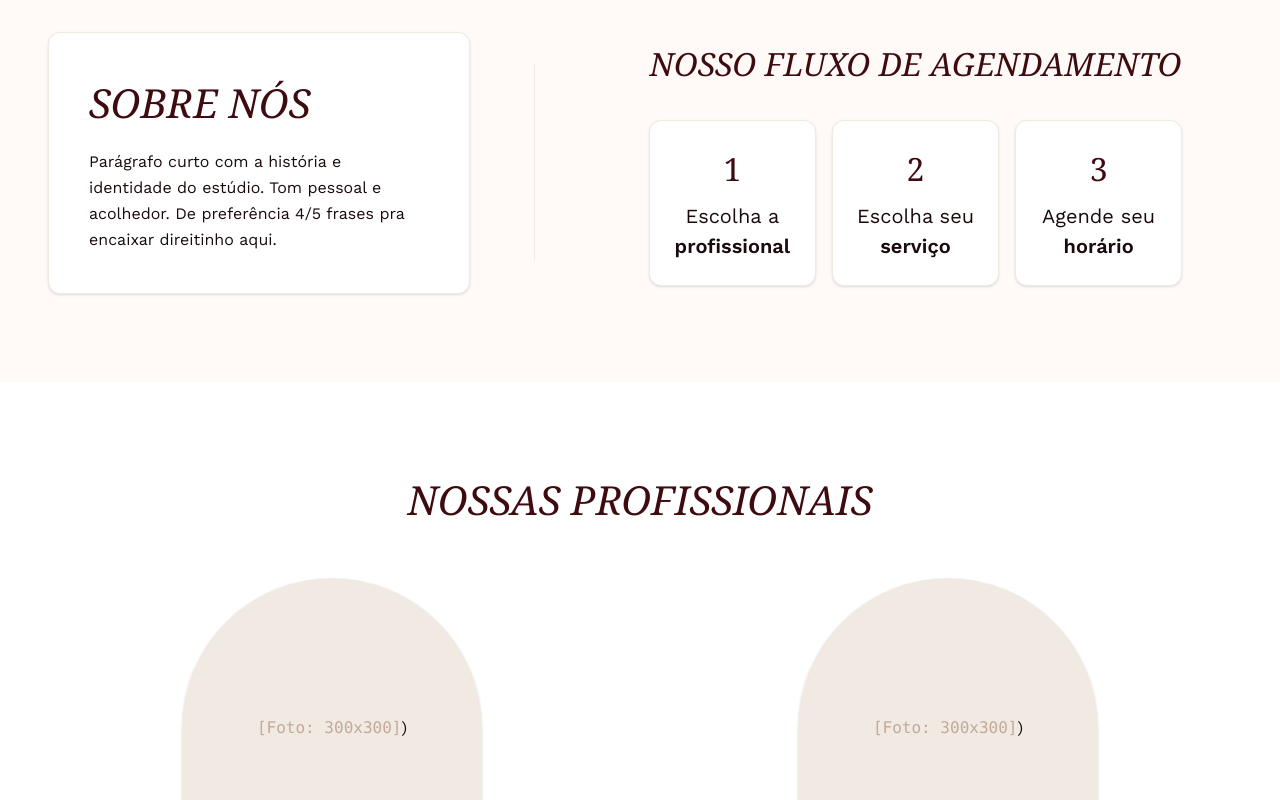
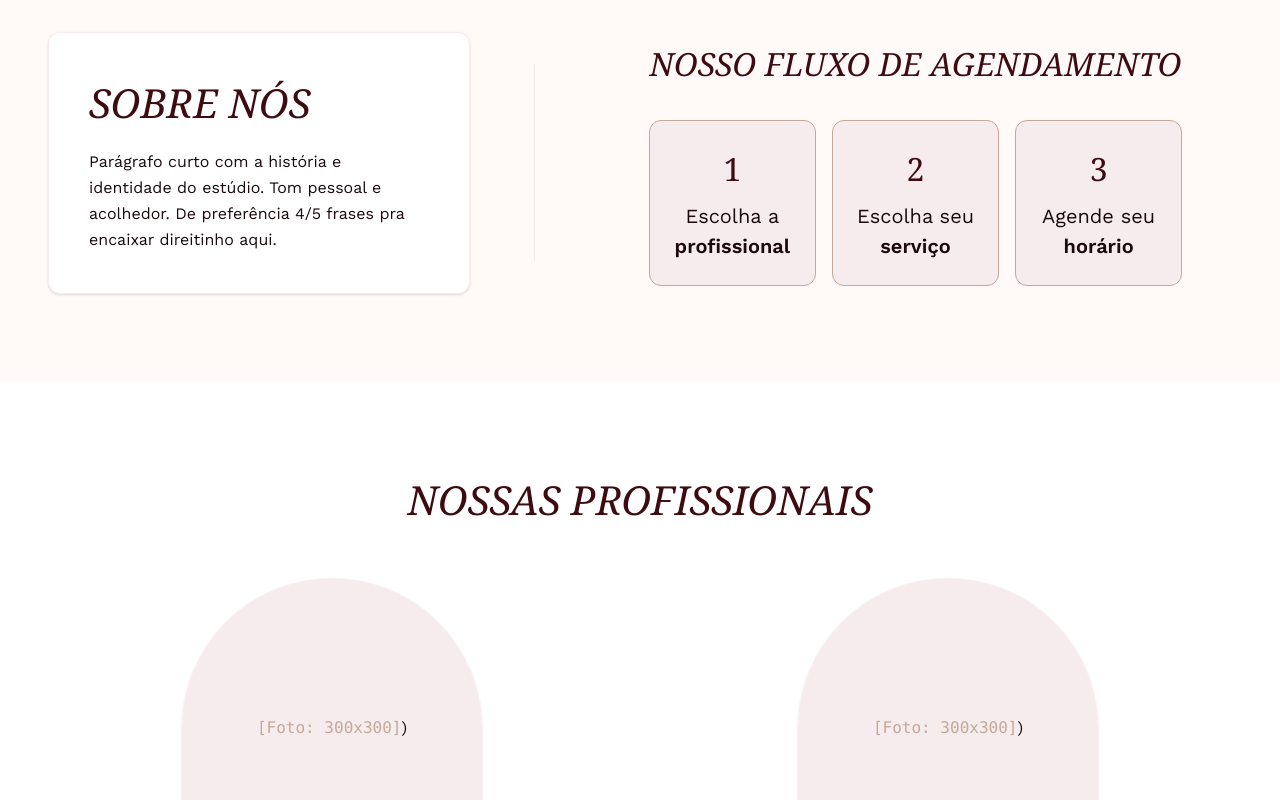
Before and after one commit to meriadriao/licesite, a Next.js app: page / in a window 1280 px wide. Shown: the part 840-1640 px from the top of the page. Built offline with nearby package versions, Linux system fonts and the light colour scheme; a web font is replaced by a local one.

Commit message:
minor css changes

```diff
--- a/src/app/globals.css
+++ b/src/app/globals.css
@@ -6,7 +6,7 @@
   --color-brand-burgundy: #3D0B10;
   --color-brand-blush: #FFDCDC;
   --color-brand-rosy: #FFF9F7;
-  --color-brand-warm: #F0EAE3;
+  --color-brand-warm: #F6ECEE;
   --color-brand-muted: #C4A898;
   --color-brand-dark: #1A0A0C;
 
--- a/src/app/page.tsx
+++ b/src/app/page.tsx
@@ -65,7 +65,7 @@ export default function Home() {
             </h2>
 
             <div className="grid grid-cols-1 sm:grid-cols-3 gap-4">
-              <div className="bg-white rounded-card p-6 flex flex-col items-center text-center shadow-sm border border-brand-warm transition-transform duration-300 hover:scale-105">
+              <div className="bg-brand-warm rounded-card p-6 flex flex-col items-center text-center border border-brand-muted transition-transform duration-300 hover:scale-105">
                 <span className="text-[32px] font-display text-brand-burgundy mb-2">
                   1
                 </span>
@@ -77,7 +77,7 @@ export default function Home() {
                 </p>
               </div>
 
-              <div className="bg-white rounded-card p-6 flex flex-col items-center text-center shadow-sm border border-brand-warm transition-transform duration-300 hover:scale-105">
+              <div className="bg-brand-warm rounded-card p-6 flex flex-col items-center text-center border border-brand-muted transition-transform duration-300 hover:scale-105">
                 <span className="text-[32px] font-display text-brand-burgundy mb-2">
                   2
                 </span>
@@ -89,7 +89,7 @@ export default function Home() {
                 </p>
               </div>
 
-              <div className="bg-white rounded-card p-6 flex flex-col items-center text-center shadow-sm border border-brand-warm transition-transform duration-300 hover:scale-105">
+              <div className="bg-brand-warm rounded-card p-6 flex flex-col items-center text-center border border-brand-muted transition-transform duration-300 hover:scale-105">
                 <span className="text-[32px] font-display text-brand-burgundy mb-2">
                   3
                 </span>
```
